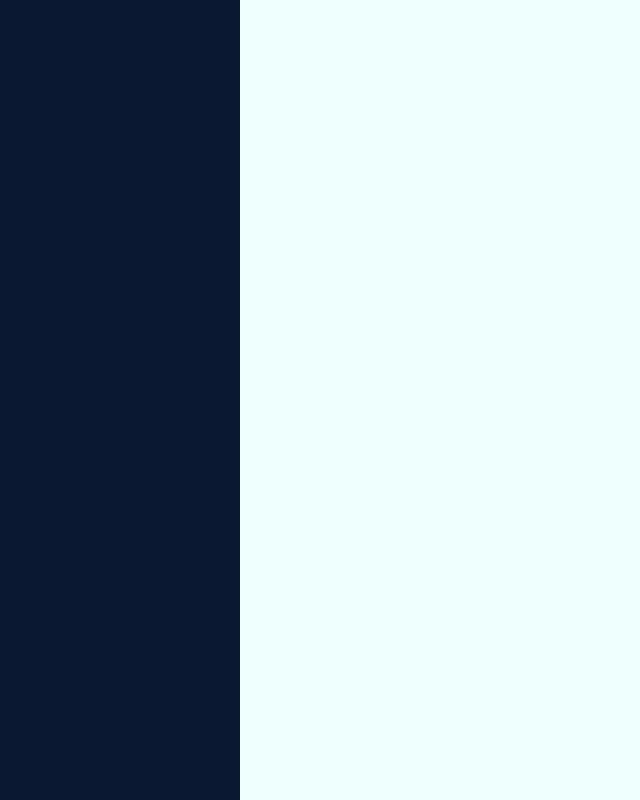
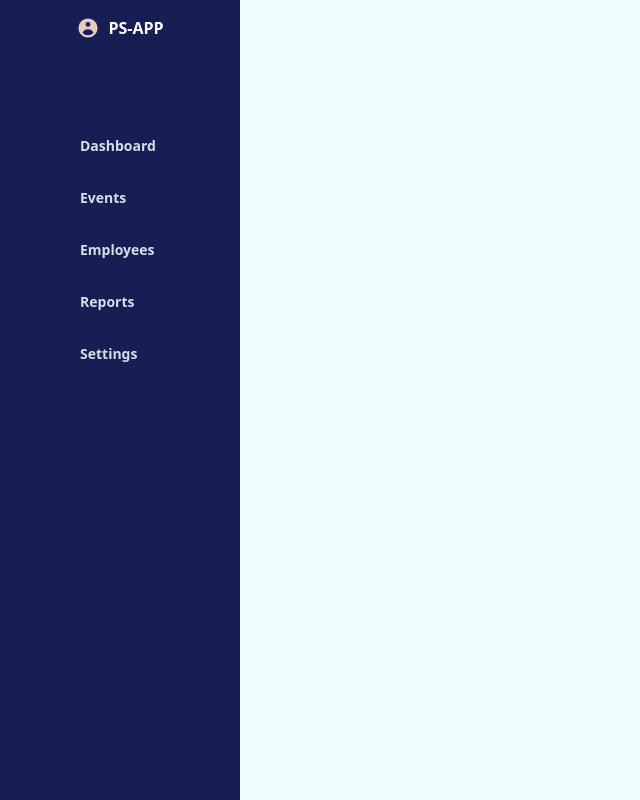
Before and after one commit to aguilanbon/mern-app, a React (Create React App) app: page /home in a window 1280 px wide. Before the commit this address had no page. Shown: the whole page, without its empty margins (0-640 px from the left). Built offline with nearby package versions, Linux system fonts and the light colour scheme.

Commit message:
nav links components

```diff
--- /dev/null
+++ b/src/pages/Home/Links.jsx
@@ -0,0 +1,27 @@
+import React from 'react'
+
+function Links() {
+  return (
+    <div className='w-full flex flex-col items-center text-white'>
+        <ul className='w-full flex flex-col mt-20'>
+            <li className='w-full'>
+                <a href="/" className='w-full py-4 flex items-center justify-start pl-20 font-semibold border-r-4 border-transparent text-hoversecondary text-sm hover:border-r-secondary hover:bg-gradient-to-l hover:from-hoverprimary'>Dashboard</a>
+            </li>
+            <li className='w-full'>
+                <a href="/" className='w-full py-4 flex items-center justify-start pl-20 font-semibold border-r-4 border-transparent text-hoversecondary text-sm hover:border-r-secondary hover:bg-gradient-to-l hover:from-hoverprimary'>Events</a>
+            </li>
+            <li className='w-full'>
+                <a href="/" className='w-full py-4 flex items-center justify-start pl-20 font-semibold border-r-4 border-transparent text-hoversecondary text-sm hover:border-r-secondary hover:bg-gradient-to-l hover:from-hoverprimary'>Employees</a>
+            </li>
+            <li className='w-full'>
+                <a href="/" className='w-full py-4 flex items-center justify-start pl-20 font-semibold border-r-4 border-transparent text-hoversecondary text-sm hover:border-r-secondary hover:bg-gradient-to-l hover:from-hoverprimary'>Reports</a>
+            </li>
+            <li className='w-full'>
+                <a href="/" className='w-full py-4 flex items-center justify-start pl-20 font-semibold border-r-4 border-transparent text-hoversecondary text-sm hover:border-r-secondary hover:bg-gradient-to-l hover:from-hoverprimary'>Settings</a>
+            </li>
+        </ul>
+    </div>
+  )
+}
+
+export default Links
--- a/src/pages/Home/Navigation.jsx
+++ b/src/pages/Home/Navigation.jsx
@@ -1,11 +1,18 @@
 import React from 'react'
+import Links from './Links'
 
 function Navigation() {
   return (
-    <div className='xl:w-60 bg-primary'>
+    <div className='md:w-60 bg-primary'>
         <div className='w-full flex-flex-col'>
-            <div className='w-full h-auto bg-bg flex items-center justify-center'>
-                {/* <h1 className='text-primary font-bold'>Profiling App</h1> */}
+            <div className='w-full h-auto flex items-center justify-center mt-4'>
+                <svg xmlns="http://www.w3.org/2000/svg" className="h-6 w-6 fill-secondary" viewBox="0 0 20 20" fill="currentColor">
+                    <path fillRule="evenodd" d="M18 10a8 8 0 11-16 0 8 8 0 0116 0zm-6-3a2 2 0 11-4 0 2 2 0 014 0zm-2 4a5 5 0 00-4.546 2.916A5.986 5.986 0 0010 16a5.986 5.986 0 004.546-2.084A5 5 0 0010 11z" clipRule="evenodd" />
+                </svg>
+                <h1 className='text-white ml-2 font-bold'>PS-APP</h1>
+            </div>
+            <div className='w-full h-auto flex'>
+                <Links />
             </div>
         </div>
     </div>
--- a/tailwind.config.js
+++ b/tailwind.config.js
@@ -6,10 +6,11 @@ module.exports = {
   theme: {
     extend: {
       colors: {
-        'primary' : '#0A1931',
+        'primary' : '#161E54',
         'secondary': '#E8CBC0',
         'bg': '#EFFFFD',
-        'creamwhite': '#F9F5EB'
+        'hoverprimary': '#928DAB',
+        'hoversecondary': '#D7DDE8'
       }
     },
   },
```
